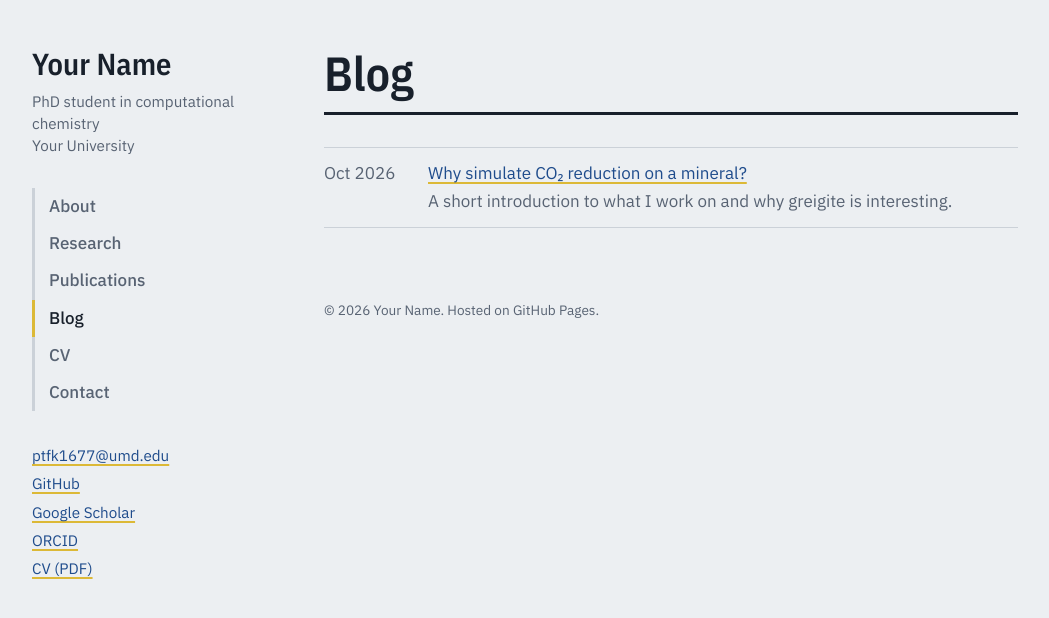
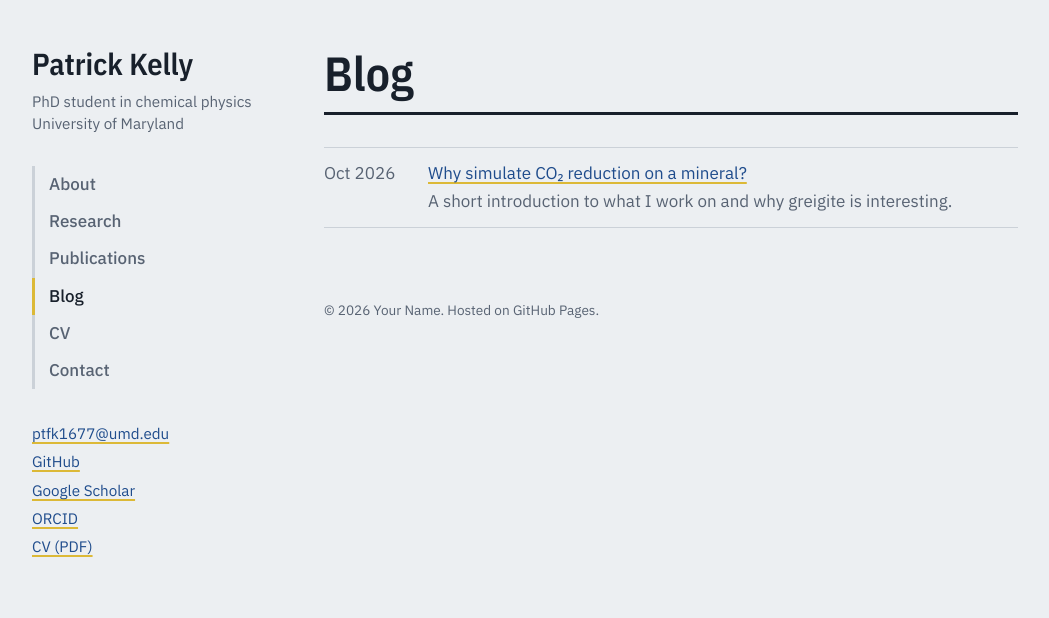
Before and after one commit to Leibniz1697/Leibniz1697.github.io, a Jekyll site: the page built from blog.html, in a window 1280 px wide. Shown: the top 618 px of the page, without its empty margins (80-1129 px from the left). Built offline with Jekyll 4.4.1, drawn with Linux system fonts in a browser that asks for light colours.

Commit message:
Update sidebar with new name and role

```diff
--- a/_includes/sidebar.html
+++ b/_includes/sidebar.html
@@ -1,6 +1,6 @@
 <aside class="side">
-  <a class="name" href="/index.html">Your Name</a>
-  <p class="role">PhD student in computational chemistry<br>Your University</p>
+   <a class="name" href="/index.html">Patrick Kelly</a>
+   <p class="role">PhD student in chemical physics<br>University of Maryland</p>
   <nav aria-label="Pages">
     <a href="/index.html">About</a>
     <a href="/research.html">Research</a>
```
